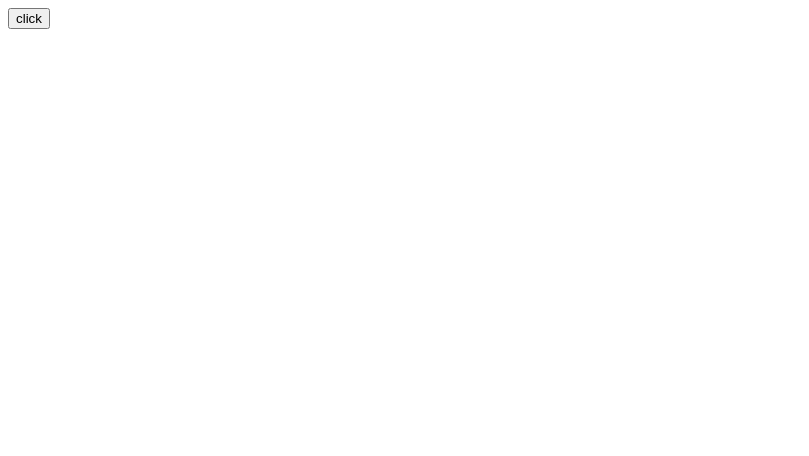
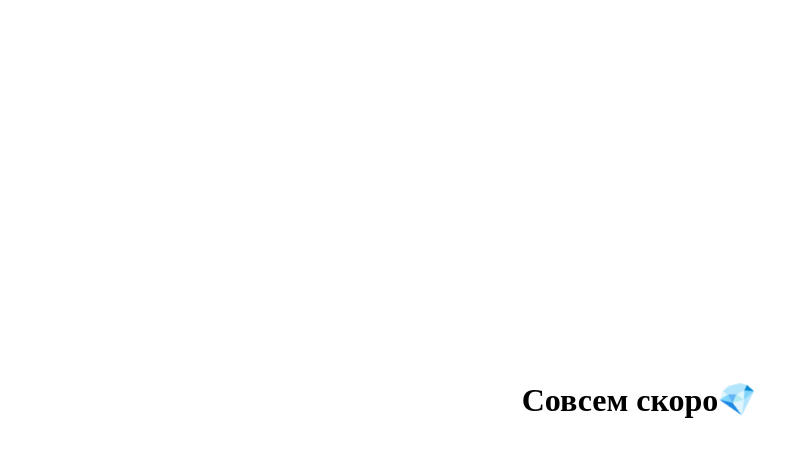
Before and after one commit to javoxhr/TapGems, a Vue app: page / in a window 1280 px wide. Shown: the top 456 px of the page, without its empty margins (0-809 px from the left). Built offline with nearby package versions, Linux system fonts and the light colour scheme.

Commit message:
new gems anim

```diff
--- a/src/assets/scss/main.scss
+++ b/src/assets/scss/main.scss
@@ -1,11 +1,36 @@
-@media (hover: hover) {
-    button:hover {
-        background-color: red;
+// @media (hover: hover) {
+//     button:hover {
+//         background-color: red;
+//     }
+// }
+
+// @media (hover: none) {
+//     button:active {
+//         background-color: red;
+//     }
+// }
+
+.time-open {
+    position: fixed;
+    top: 0;
+    left: 0;
+    width: 100%;
+    height: 100%;
+    background-color: #fff;
+    display: flex;
+    align-items: center;
+    justify-content: center;
+}
+
+.gems {
+    animation: gems-anim 2s infinite;
+}
+
+@keyframes gems-anim {
+    from {
+        transform: rotate(0deg);
+    }
+    to {
+        transform: rotate(360deg);
     }
 }
-
-@media (hover: none) {
-    button:active {
-        background-color: red;
-    }
-}
--- a/src/views/HomeView.vue
+++ b/src/views/HomeView.vue
@@ -1,5 +1,9 @@
 <template>
   <main>
+    <div class="time-open">
+      <h1>Совсем скоро</h1>
+      <h1 class="gems">💎</h1>
+    </div>
     <button>click</button>
   </main>
 </template>
```
